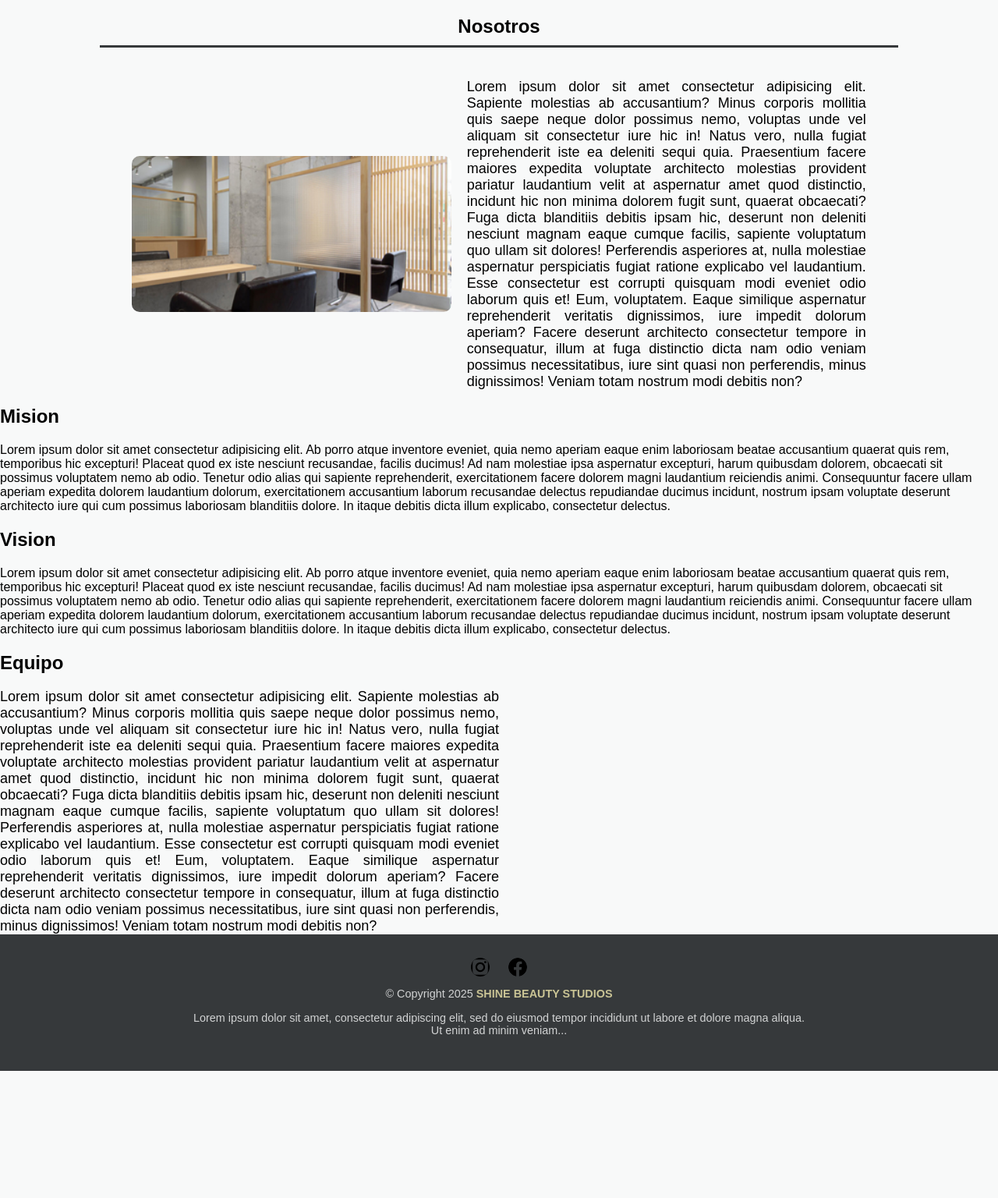
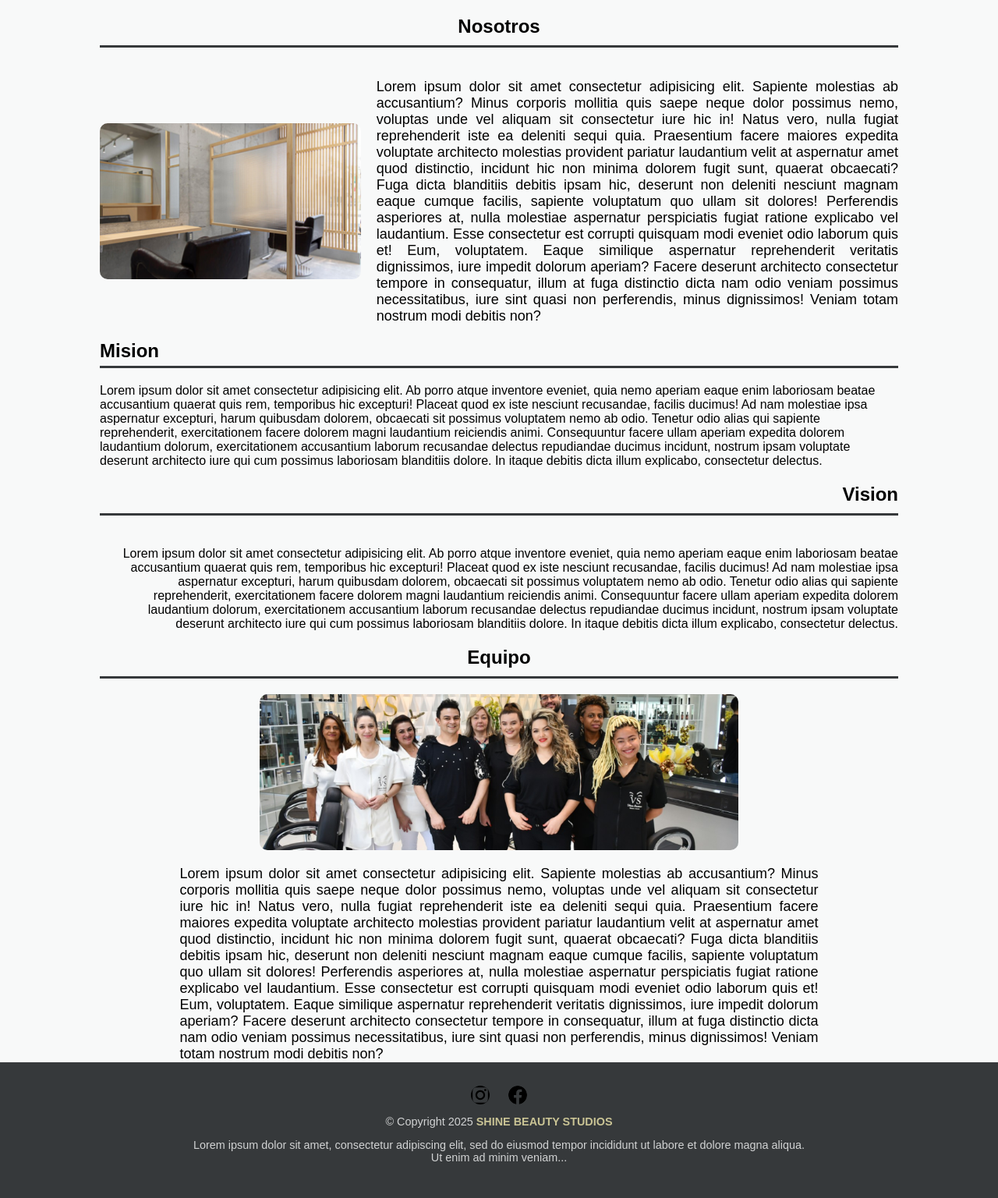
Before and after one commit to LOrlandoAL/ShineBeauty, a PHP site: page /nosotros.html in a window 1280 px wide. Shown: the part 81-1617 px from the top of the page at 78% size. Before the commit the page ends 1454 px from the top, so only its background shows below. Run offline with PHP 8.4, Linux system fonts and the light colour scheme.

Commit message:
corriguiendo errores jajajajajajaja

```diff
--- a/EstilosBack.css
+++ b/EstilosBack.css
@@ -1,3 +1,4 @@
+/* Definir paleta de colores como variables */
 :root {
     --color-oscuro: #36393B;
     --color-medio-oscuro: #45484B;
@@ -11,7 +12,7 @@
     position: relative;
     width: 100%;
     height: 88vh;
-    background-image: url('img/banner.jpg');
+    background-image: url('img/banner.jpg'); /* Imagen del banner */
     background-size: cover;
     background-position: center;
     display: flex;
@@ -19,18 +20,16 @@
     justify-content: center;
     text-align: center;
     color: var(--color-blanco);
-    z-index: 5;
+    z-index: 5; /* Se mantiene detrás del menú */
 }
-
-.contenido {
+.contenido{
     display: flex;
-    align-items: center;
-    justify-content: space-between;
-    gap: 20px;
+    align-items: center; /* Alinea la imagen y el texto verticalmente */
+    justify-content: space-between; /* Separa la imagen y el texto */
+    gap: 20px; /* Espacio entre la imagen y el texto */
     margin-top: 20px;
 }
-
-.fondo {
+.fondo{
     display: flex;
     justify-content: center;
     align-items: center;
@@ -42,18 +41,20 @@
     width: 300px;
     text-align: center;
 }
-
+/* Formulario con alineación en columna */
 .form {
     display: flex;
     flex-direction: column;
-    gap: 10px;
+    gap: 10px; /* Espaciado entre elementos */
     width: 100%;
 }
 
+/* Estilos para etiquetas */
 .form label {
     font-weight: bold;
 }
 
+/* Estilos para los inputs */
 .form input {
     padding: 10px;
     font-size: 16px;
@@ -61,6 +62,7 @@
     border-radius: 5px;
 }
 
+/* Botón estilizado */
 .form input[type="button"] {
     background-color: var(--color-medio-oscuro);
     color: white;
@@ -73,41 +75,148 @@
 .form input[type="button"]:hover {
     background-color: var(--color-oscuro);
 }
-
+/* Estilización de la imagen */
 .img {
-    width: 40%;
-    height: 200px;
-    background-image: url('img/nosotros.png');
+    width: 40%; /* Ajusta el tamaño de la imagen */
+    height: 200px; /* Ajusta la altura según sea necesario */
+    background-image: url('img/nosotros.png'); /* Agrega tu imagen */
     background-size: cover;
     background-position: center;
-    border-radius: 10px;
+    border-radius: 10px; /* Bordes redondeados */
 }
-
+/* Contenedor principal */
 .Nosotros {
     width: 80%;
     margin: auto;
     text-align: center;
 }
 
+/* Línea debajo del título */
+
+
 .Nosotros h2::after {
     content: "";
     display: block;
-    width: 100%;
-    height: 3px;
-    background-color: var(--color-oscuro);
-    margin: 10px auto 0 auto;
+    width: 100%; /* Longitud de la línea */
+    height: 3px; /* Grosor de la línea */
+    background-color: var(--color-oscuro); /* Color de la línea */
+    margin: 10px auto 0 auto; /* Centra la línea debajo del texto */
 }
 
+/* Contenedor para la imagen y el texto */
 .Nosotros div {
     display: flex;
     align-items: center;
     justify-content: center;
-    gap: 20px;
+    gap: 20px; /* Espacio entre la imagen y el texto */
     margin-top: 20px;
 }
 
+/* Estilización del texto */
 .texto {
     width: 50%;
     font-size: 18px;
     text-align: justify;
 }
+/* Contenedor principal */
+.mision{
+    width: 80%; /* Ajusta el ancho del contenedor */
+    margin: auto; /* Centra el contenedor */
+}
+/* Línea debajo del título */
+.mision h2 {
+    text-align: left;
+    font-size: 24px;
+    margin-bottom: 10px;
+}
+.mision h2::after {
+    content: "";
+    display: block;
+    width: 100%; /* Longitud de la línea */
+    height: 3px; /* Grosor de la línea */
+    background-color: var(--color-oscuro); /* Color de la línea */
+    margin-top: 5px; /* Espacio entre el título y la línea */
+}
+
+/* Contenedor de imagen y texto */
+.contenidoder{
+    display: flex;
+    align-items: center; /* Alinea la imagen y el texto verticalmente */
+    justify-content: space-between; /* Separa la imagen y el texto */
+    gap: 20px; /* Espacio entre la imagen y el texto */
+    flex-direction: row-reverse; /* Invierte el orden: imagen a la derecha */
+    margin-top: 20px;
+}
+/* Texto */
+.texder {
+    width: 55%; /* Ajusta el ancho del texto */
+    font-size: 18px;
+    text-align: justify;
+}
+/* Contenedor principal */
+.vision{
+    width: 80%;
+    margin: auto;
+    text-align: right;
+}
+
+/* Línea debajo del título */
+
+
+.vision h2::after {
+    content: "";
+    display: block;
+    width: 100%; /* Longitud de la línea */
+    height: 3px; /* Grosor de la línea */
+    background-color: var(--color-oscuro); /* Color de la línea */
+    margin: 10px auto 0 auto; /* Centra la línea debajo del texto */
+}
+
+/* Contenedor para la imagen y el texto */
+.vision div {
+    display: flex;
+    align-items: center;
+    justify-content: center;
+    gap: 20px; /* Espacio entre la imagen y el texto */
+    margin-top: 20px;
+}
+/* Estilos para el contenedor del equipo */
+.equipo {
+    width: 80%; /* Ajusta el ancho del contenedor */
+    margin: auto; /* Centra el contenedor */
+    text-align: center;
+}
+
+.equipo h2::after {
+    content: "";
+    display: block;
+    width: 100%; /* Longitud de la línea */
+    height: 3px; /* Grosor de la línea */
+    background-color: var(--color-oscuro); /* Color de la línea */
+    margin: 10px auto 0 auto; /* Centra la línea debajo del texto */
+}
+/* Contenedor de la imagen y el texto */
+.contenidoE{
+    display: flex;
+    flex-direction: column; /* Cambia la dirección a columna para poner la imagen encima del texto */
+    align-items: center; /* Centra los elementos horizontalmente */
+    justify-content: center; /* Centra los elementos verticalmente */
+    gap: 20px; /* Espacio entre la imagen y el texto */
+}
+
+/* Estilización de la imagen */
+.imgE{
+    width: 60%; /* Ajusta el tamaño de la imagen */
+    height: 200px; /* Ajusta la altura según sea necesario */
+    background-image: url('img/Equipo.png'); /* Agrega tu imagen */
+    background-size: cover;
+    background-position: center;
+    border-radius: 10px; /* Bordes redondeados */
+}
+
+/* Estilización del texto */
+.texto {
+    width: 80%; /* Ajusta el ancho del texto */
+    font-size: 18px;
+    text-align: justify;
+}
```
